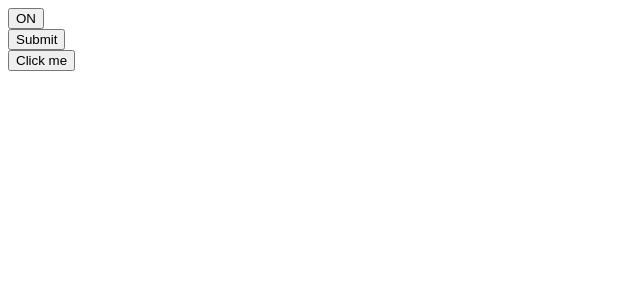
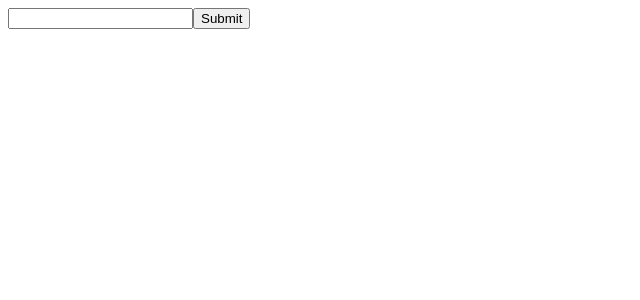
Before and after one commit to auziqni/learnJS, a React (Create React App) app: page / in a window 1280 px wide. Shown: the top 300 px of the page, without its empty margins (0-640 px from the left). Built offline with nearby package versions, Linux system fonts and the light colour scheme.

Commit message:
form and list

```diff
--- a/src/App.js
+++ b/src/App.js
@@ -1,66 +1,62 @@
 import { Component } from "react";
 
-//belajar event handle
+// form and list
 
-class Toggle extends Component {
+function ValueList(props) {
+  return (
+    <ul>
+      {props.item.map((item, index) => (
+        <li key={index}>{item}</li>
+      ))}
+    </ul>
+  );
+}
+class NameForm extends Component {
   constructor(props) {
     super(props);
-    this.state = { isToggleOn: true };
+    this.state = { value: "", listvalue: [] };
 
-    // This binding is necessary to make `this` work in the callback
-    this.handleClick = this.handleClick.bind(this);
+    this.handleChange = this.handleChange.bind(this);
+    this.handleSubmit = this.handleSubmit.bind(this);
   }
 
-  handleClick() {
-    this.setState((prevState) => ({
-      isToggleOn: !prevState.isToggleOn,
-    }));
+  handleChange(event) {
+    this.setState({ value: event.target.value });
+  }
+
+  handleSubmit(event) {
+    // alert("A name was submitted: " + this.state.value);
+    event.preventDefault();
+    this.setState({
+      listvalue: [...this.state.listvalue, this.state.value],
+      value: "",
+    });
   }
 
   render() {
     return (
-      <button onClick={this.handleClick}>
-        {this.state.isToggleOn ? "ON" : "OFF"}
-      </button>
+      <div>
+        <form onSubmit={this.handleSubmit}>
+          <label>
+            {/* Name: */}
+            <input
+              type="text"
+              value={this.state.value}
+              onChange={this.handleChange}
+            />
+          </label>
+          <input type="submit" value="Submit" />
+        </form>
+        <ValueList item={this.state.listvalue} />
+      </div>
     );
-  }
-}
-
-function Form() {
-  function handleSubmit(e) {
-    e.preventDefault();
-    console.log("You clicked submit.");
-  }
-
-  return (
-    <form onSubmit={handleSubmit}>
-      <button type="submit">Submit</button>
-    </form>
-  );
-}
-class LoggingButton extends Component {
-  handleClick() {
-    console.log("this is:", this);
-  }
-
-  render() {
-    // This syntax ensures `this` is bound within handleClick
-    return <button onClick={() => this.handleClick()}>Click me</button>;
   }
 }
 
 class App extends Component {
   render() {
-    return (
-      <div className="App">
-        <header className="App-header">
-          <Toggle />
-          <Form />
-          <LoggingButton />
-        </header>
-      </div>
-    );
+    return <div>{/* <form onSubmit={} */}</div>;
   }
 }
 
-export default App;
+export default NameForm;
```
